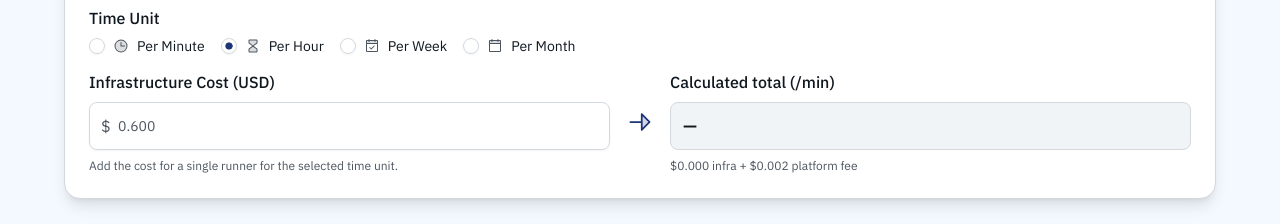
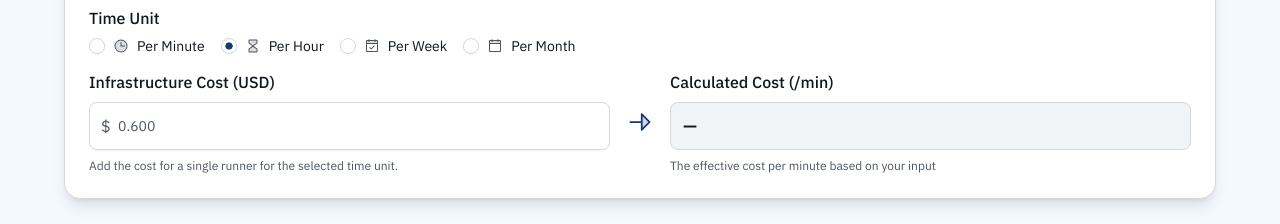
Before and after one commit to aatmmr/github-actions-cost-calculator, a React (Vite) app: page / in a window 1280 px wide. Shown: the part 245-469 px from the top of the page. Built offline with nearby package versions, Linux system fonts and the light colour scheme.

Commit message:
refactor(cost): remove platform fee from self-hosted cost calculations and update related labels

```diff
--- a/src/App.tsx
+++ b/src/App.tsx
@@ -62,7 +62,6 @@ const GITHUB_HOSTED_RUNNERS: RunnerType[] = [
   { id: 'windows_4_core_gpu', name: 'Windows 4-core (GPU)', os: 'Windows', pricePerMinute: 0.102, category: 'gpu' },
 ]
 
-const PLATFORM_FEE_PER_MINUTE = 0.002 // GitHub Actions cloud platform fee for self-hosted runners from Mar 1, 2026
 const MINUTES_IN_WEEK = 7 * 24 * 60
 const MINUTES_IN_MONTH = 30 * 24 * 60 // simplified 30-day month for comparison
 
@@ -92,10 +91,7 @@ function App() {
       })()
     : null
 
-  const selfHostedCostPerMinute =
-    baseSelfHostedCostPerMinute !== null
-      ? baseSelfHostedCostPerMinute + PLATFORM_FEE_PER_MINUTE
-      : null
+  const selfHostedCostPerMinute = baseSelfHostedCostPerMinute
 
   const formatCurrency = (value: number) => {
     return new Intl.NumberFormat('en-US', {
@@ -173,7 +169,7 @@ function App() {
               Self-hosted: <span className="font-medium text-foreground">{formatCurrency(data['Self-hosted'])}/min</span>
             </p>
             <p className="text-xs text-muted-foreground">
-              Includes {formatCurrency(baseSelfHostedCostPerMinute ?? 0)} infra + {formatCurrency(PLATFORM_FEE_PER_MINUTE)} fee
+              Infrastructure: {formatCurrency(baseSelfHostedCostPerMinute ?? 0)}
             </p>
             <Separator className="my-2" />
             <p className={isSavings ? 'text-success font-semibold' : 'text-destructive font-semibold'}>
@@ -292,12 +288,12 @@ function App() {
                 </div>
 
                 <div className="space-y-2">
-                  <Label className="text-base font-medium">Calculated total (/min)</Label>
+                  <Label className="text-base font-medium">Calculated Cost (/min)</Label>
                   <div className="flex h-12 items-center rounded-md border bg-muted/50 px-3 text-lg font-semibold text-foreground">
                     {selfHostedCostPerMinute !== null ? formatCurrency(selfHostedCostPerMinute) : '—'}
                   </div>
                   <p className="text-xs text-muted-foreground">
-                    {formatCurrency(baseSelfHostedCostPerMinute ?? 0)} infra + {formatCurrency(PLATFORM_FEE_PER_MINUTE)} platform fee
+                    The effective cost per minute based on your input
                   </p>
                 </div>
               </div>
@@ -614,7 +610,7 @@ function App() {
                                   {formatCurrency(selfHostedCostPerMinute)}/min
                                 </p>
                                 <p className="text-xs text-muted-foreground">
-                                  {formatCurrency(baseSelfHostedCostPerMinute ?? 0)} infra + {formatCurrency(PLATFORM_FEE_PER_MINUTE)} fee
+                                  The effective cost per minute based on your input
                                 </p>
                               </div>
                               <div className="w-px h-12 bg-border" />
```
